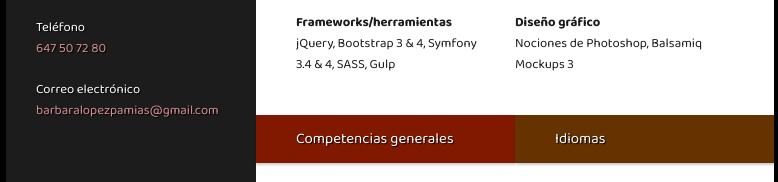
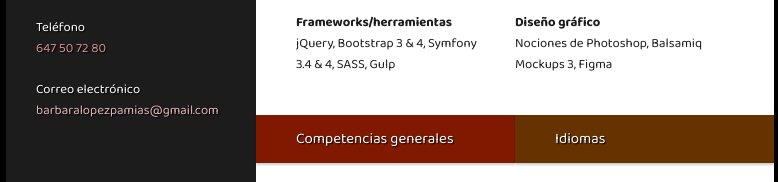
Before and after one commit to BBLopez/curriculum, a plain HTML site: page index.html in a window 1280 px wide. Shown: the part 382-564 px from the top of the page, 250-1028 px from the left. Drawn offline with Linux system fonts and the light colour scheme.

Commit message:
Anchor tag for email and info updated

```diff
--- a/css/styles.css
+++ b/css/styles.css
@@ -42,7 +42,8 @@ body .main-container .training header::after {
   background-repeat: no-repeat;
   opacity: 0.2; }
 
-body, html {
+body,
+html {
   margin: 0;
   height: 100%;
   font-size: 62.5%; }
@@ -56,6 +57,11 @@ body {
     font-weight: 700; }
   body .cursive {
     font-style: italic; }
+  body a {
+    text-decoration: none;
+    color: #e3b4b7; }
+    body a:hover {
+      color: #D58F94; }
   body .main-container {
     display: grid;
     grid-template-areas: 'about-me work-experience work-experience'
--- a/index.html
+++ b/index.html
@@ -52,7 +52,11 @@
           </li>
           <li>
             <div>Correo electrónico</div>
-            <div>barbaralopezpamias@gmail.com</div>
+            <div>
+              <a target="_blank" href="mailto:barbaralopezpamias@gmail.com"
+                >barbaralopezpamias@gmail.com</a
+              >
+            </div>
           </li>
         </ul>
       </section>
@@ -110,7 +114,7 @@
           </div>
           <div class="technical-skill">
             <h2>Diseño gráfico</h2>
-            Nociones de Photoshop, Balsamiq Mockups 3
+            Nociones de Photoshop, Balsamiq Mockups 3, Figma
           </div>
         </div>
       </section>
```
